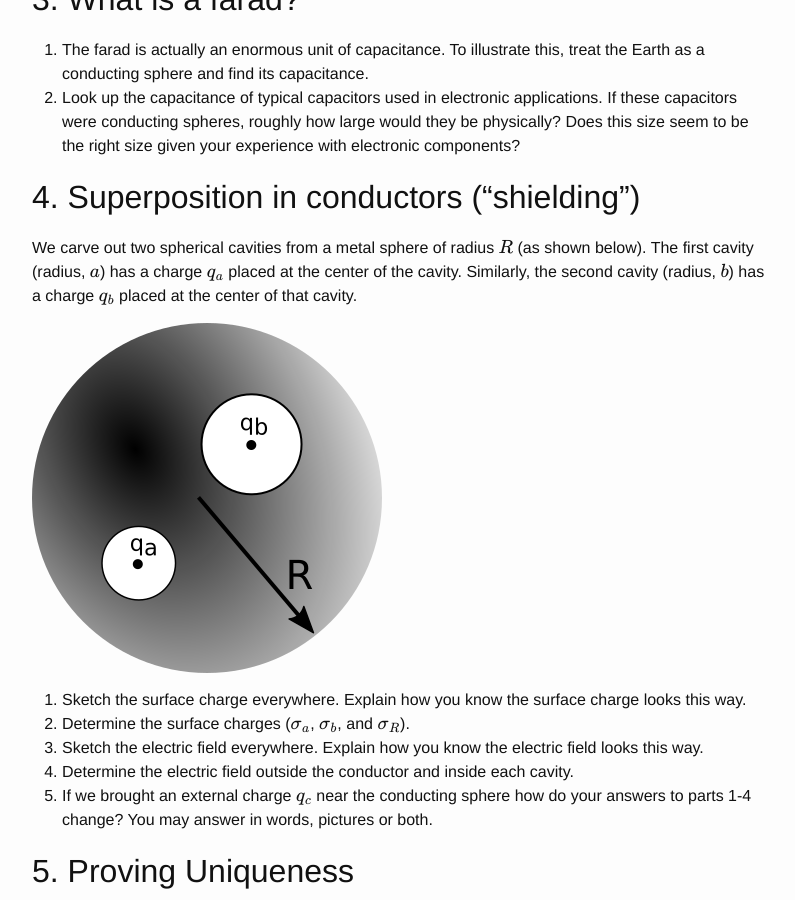
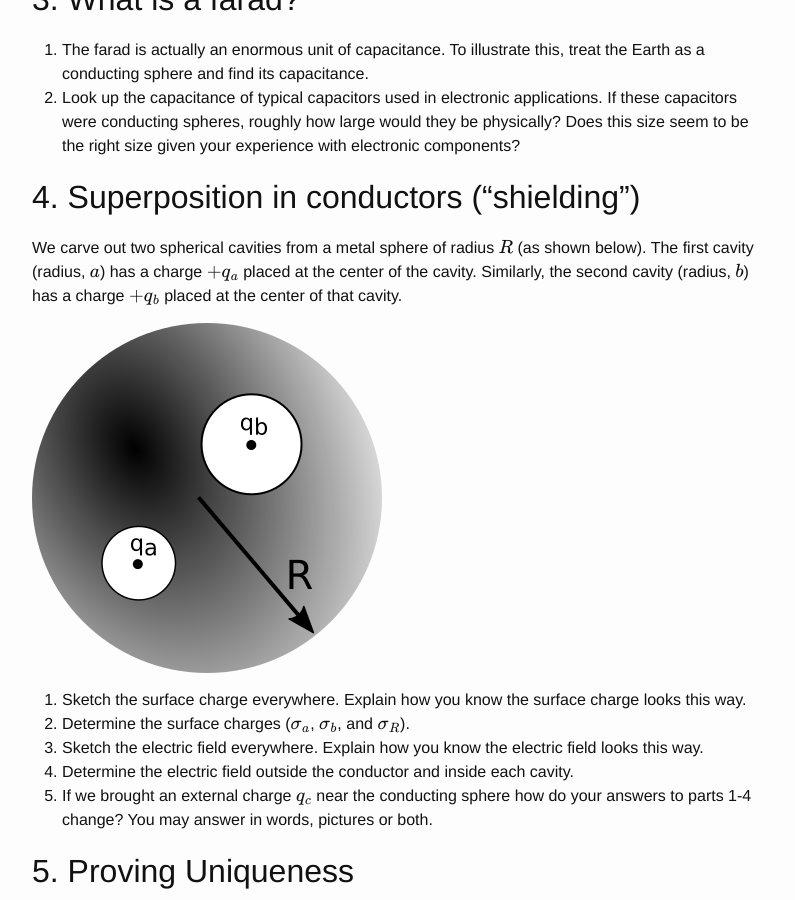
Before and after one commit to dannycab/phy481msu, a Jekyll site: the page built from assignments/homework5.md, in a window 1280 px wide and 900 px high, scrolled down 1503 px. Shown: the whole window, without its empty margins (238-1033 px from the left). Built offline with Jekyll 4.4.1, drawn with Linux system fonts in a browser that asks for light colours; formulas are drawn with MathJax 3.

```diff
--- a/assignments/homework5.md
+++ b/assignments/homework5.md
@@ -39,7 +39,7 @@ Consider a coaxial cable with an inner conducting cylinder has radius $a$ and th
 
 ## 4. Superposition in conductors ("shielding")
 
-We carve out two spherical cavities from a metal sphere of radius $R$ (as shown below). The first cavity (radius, $a$) has a charge $q_a$ placed at the center of the cavity. Similarly, the second cavity (radius, $b$) has a charge $q_b$ placed at the center of that cavity.
+We carve out two spherical cavities from a metal sphere of radius $R$ (as shown below). The first cavity (radius, $a$) has a charge $+q_a$ placed at the center of the cavity. Similarly, the second cavity (radius, $b$) has a charge $+q_b$ placed at the center of that cavity.
 
 ![Shielded Charges](./images/hw5/shielded_charges.png "Shielded Charges")
 
```
